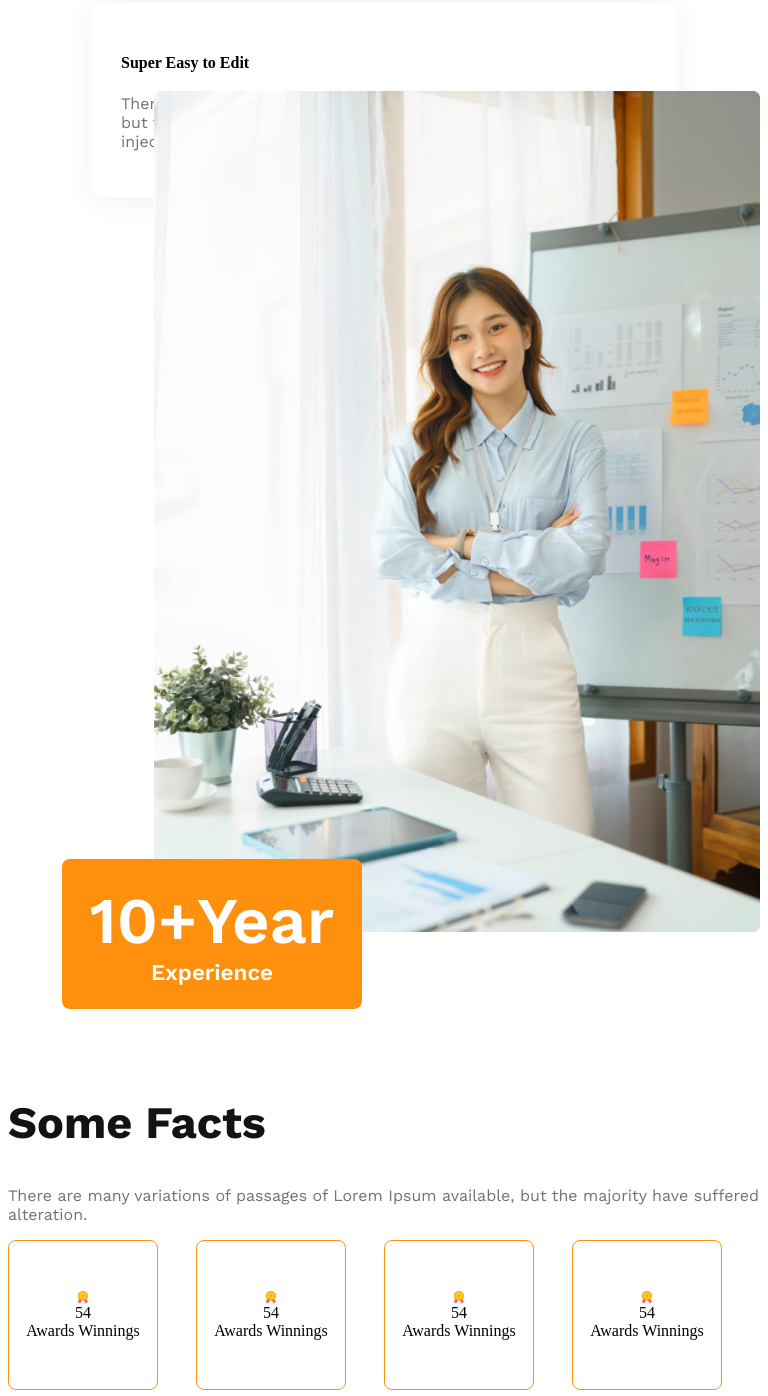
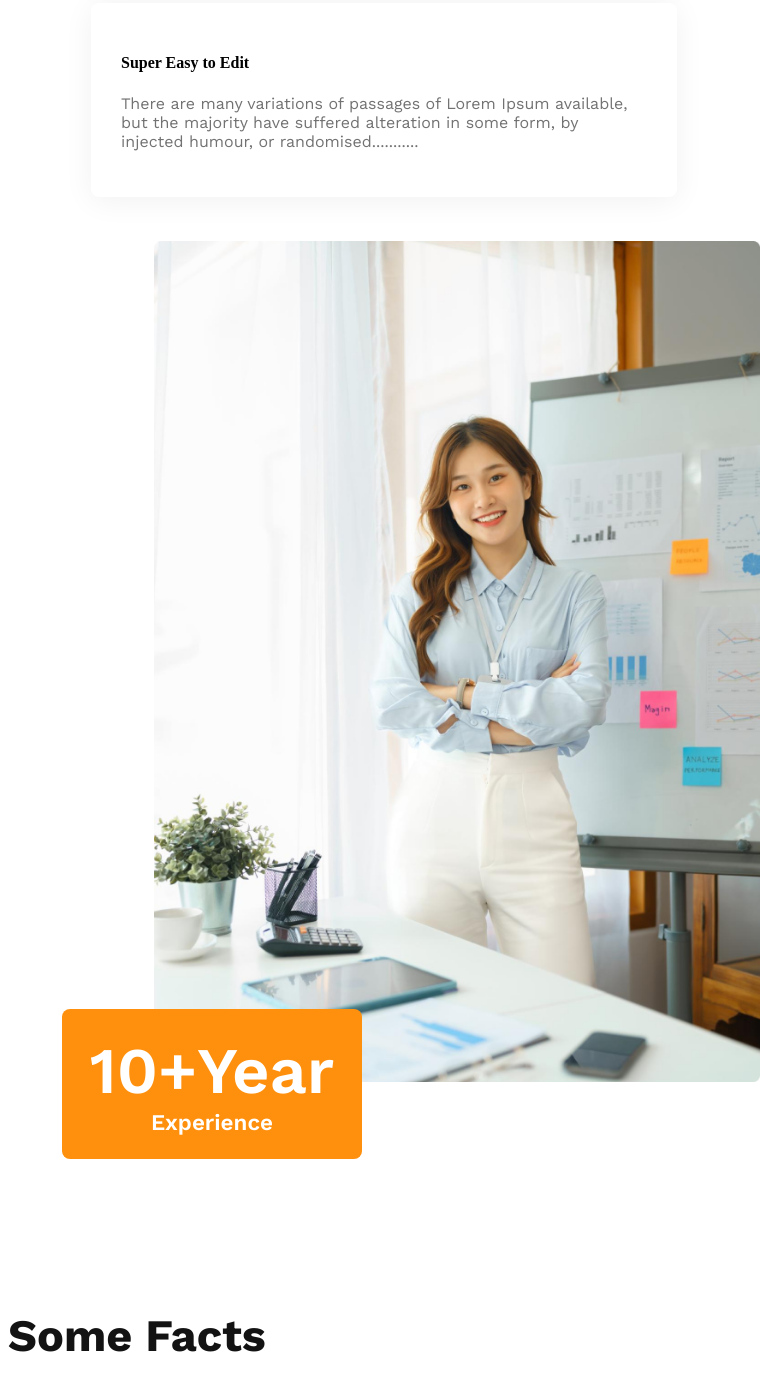
Before and after one commit to naim2592/g3-architects-website, a plain HTML site: page index.html in a window 768 px wide. Shown: the part 2364-3760 px from the top of the page. Drawn offline with nearby package versions, Linux system fonts and the light colour scheme.

Commit message:
last commit

```diff
--- a/style/architects.css
+++ b/style/architects.css
@@ -276,6 +276,13 @@ text-align: left;
         .section3{
             margin: 0 auto;
         }
+
+        .section3{
+            margin-top: 100px;
+        }
+        .section2-image{
+            margin-top: 150px;
+        }
  }
 
 
@@ -313,6 +320,8 @@ text-align: left;
         grid-template-columns: repeat(2,1fr);
         gap: 10px;
     }
-
+    .banner-image{
+        margin-top: 50px;
+    }
 
 }
```
